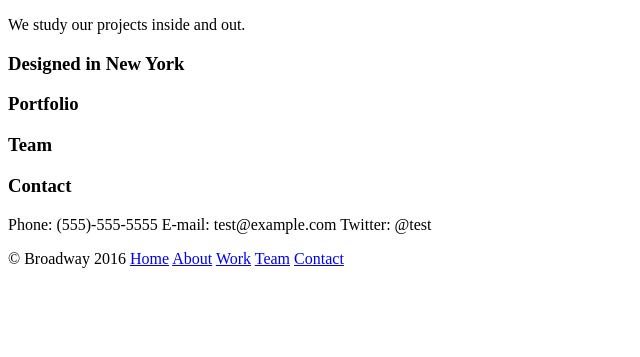
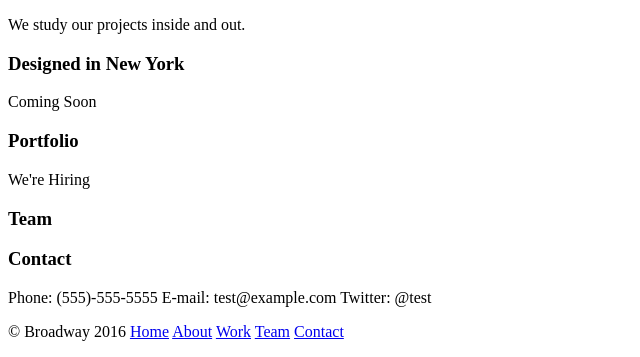
Before and after one commit to ylvare/BroadwayDesign, a plain HTML site: page index.html in a window 1280 px wide. Shown: the part 521-878 px from the top of the page, without its empty margins (0-640 px from the left). Before the commit the page ends 805 px from the top, so only its background shows below. Drawn offline with Linux system fonts and the light colour scheme.

Commit message:
html raw text 2

```diff
--- a/index.html
+++ b/index.html
@@ -32,7 +32,9 @@
     <p>We study our projects inside and out.</p>
 
     <h3>Designed in New York</h3>
+    <p>Coming Soon</p>
     <h3>Portfolio</h3>
+    <p>We're Hiring</p>
     <h3>Team</h3>
     <h3>Contact</h3>
   <p>
```
